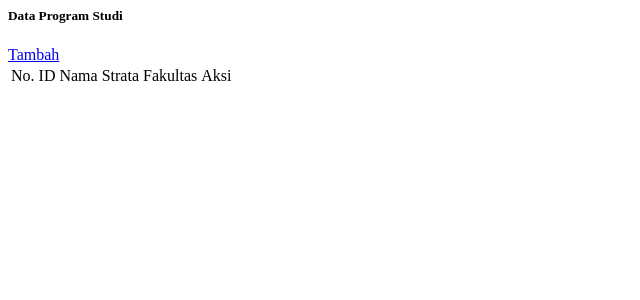
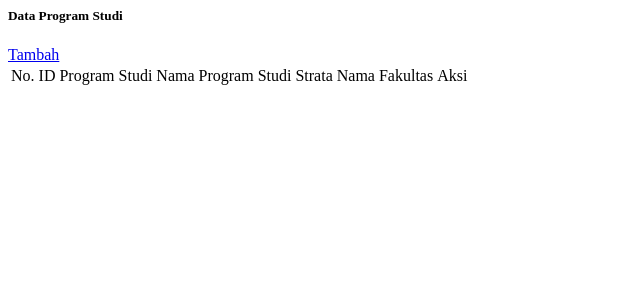
Before and after one commit to Dewa-Danny/24010110069_I-Dewa-Gde-Dannyswara_Tugas-3, a CodeIgniter app: the page made by application/views/prodi/index.php in a window 1280 px wide. Shown: the top 300 px of the page, without its empty margins (0-640 px from the left). Run offline with CodeIgniter, Linux system fonts and the light colour scheme; data that the repository does not hold is empty.

Commit message:
Memodifikasi kolom tabel prodi, fakultas, dan mahasiswa - (di commit sebelumnya memperbaiki kode tambah data sekaligus memodifikasi kode form.php untuk prodi)

```diff
--- a/application/views/fakultas/index.php
+++ b/application/views/fakultas/index.php
@@ -11,8 +11,8 @@
 				<thead class="table-dark">
 					<tr>
 						<td>No.</td>
-						<td>ID</td>
-						<td>Nama</td>
+						<td>ID Fakultas</td>
+						<td>Nama Fakultas</td>
 						<td>Aksi</td>
 					</tr>
 				</thead>
--- a/application/views/mahasiswa/index.php
+++ b/application/views/mahasiswa/index.php
@@ -12,8 +12,8 @@
 					<tr>
 						<td>No.</td>
 						<td>NIM</td>
-						<td>Nama</td>
-						<td>Email</td>
+						<td>Nama Mahasiswa</td>
+						<td>Email Mahasiswa</td>
 						<td>Aksi</td>
 					</tr>
 				</thead>
--- a/application/views/prodi/index.php
+++ b/application/views/prodi/index.php
@@ -11,10 +11,10 @@
 				<thead class="table-dark">
 					<tr>
 						<td>No.</td>
-						<td>ID</td>
-						<td>Nama</td>
+						<td>ID Program Studi</td>
+						<td>Nama Program Studi</td>
 						<td>Strata</td>
-						<td>Fakultas</td>
+						<td>Nama Fakultas</td>
 						<td>Aksi</td>
 					</tr>
 				</thead>
@@ -24,7 +24,7 @@
                             <td><?php echo $key+1 ?>.</td>
                             <td><?php echo $value['prodi_id'] ?></td>
                             <td><?php echo $value['prodi_name'] ?></td>
-                            <td><span class="badge bg-info text-dark fw-bold"><?php echo $value['prodi_strata']?></span></td>
+                            <td><?php echo $value['prodi_strata']?></td>
                             <td><?php echo $value['fakultas_name'] ?></td>
                             <td>
                                 <a class="btn btn-warning btn-sm" href="<?php echo base_url('prodi/ubah/'.$value['prodi_id']) ?>">
```
